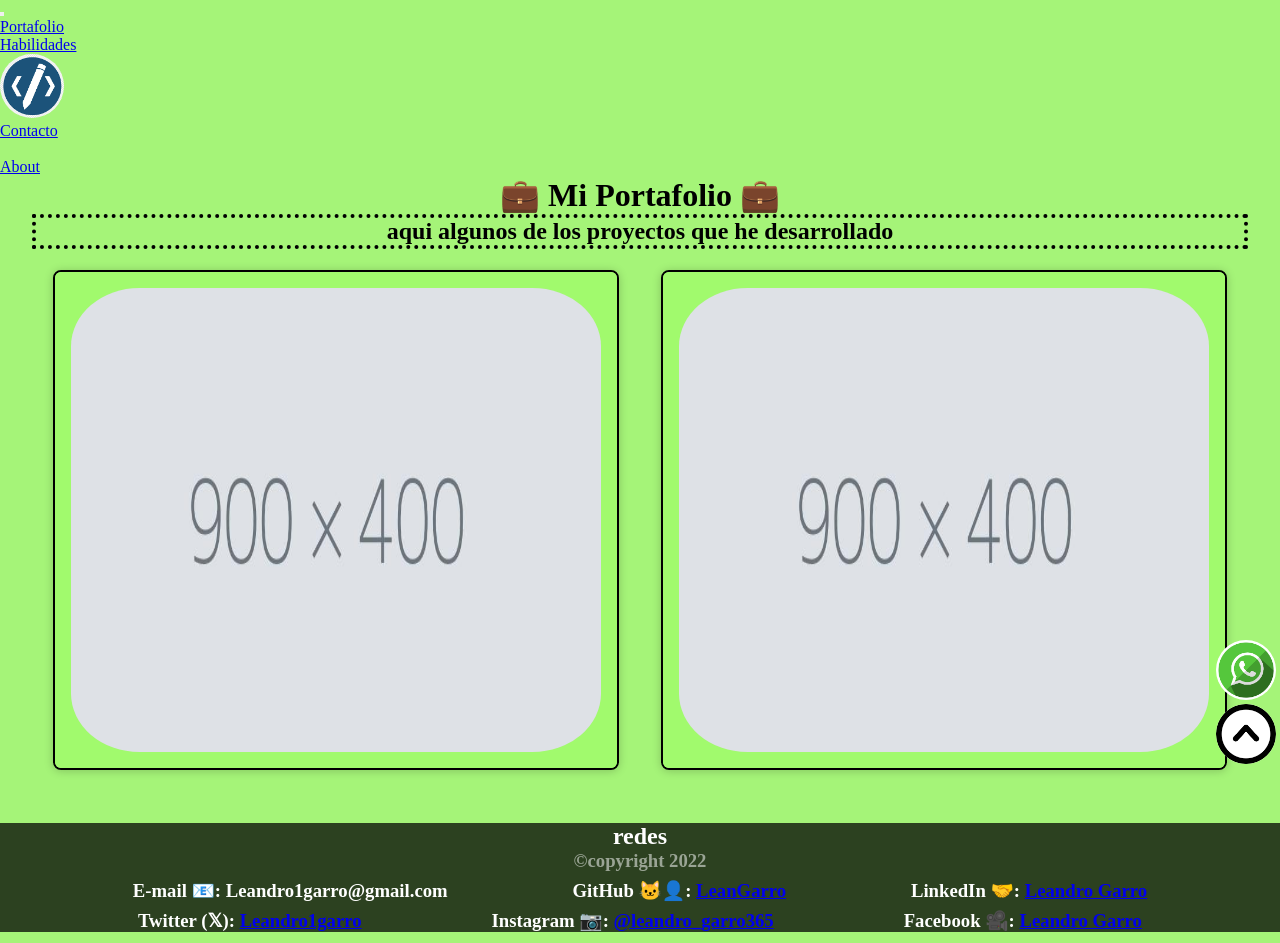
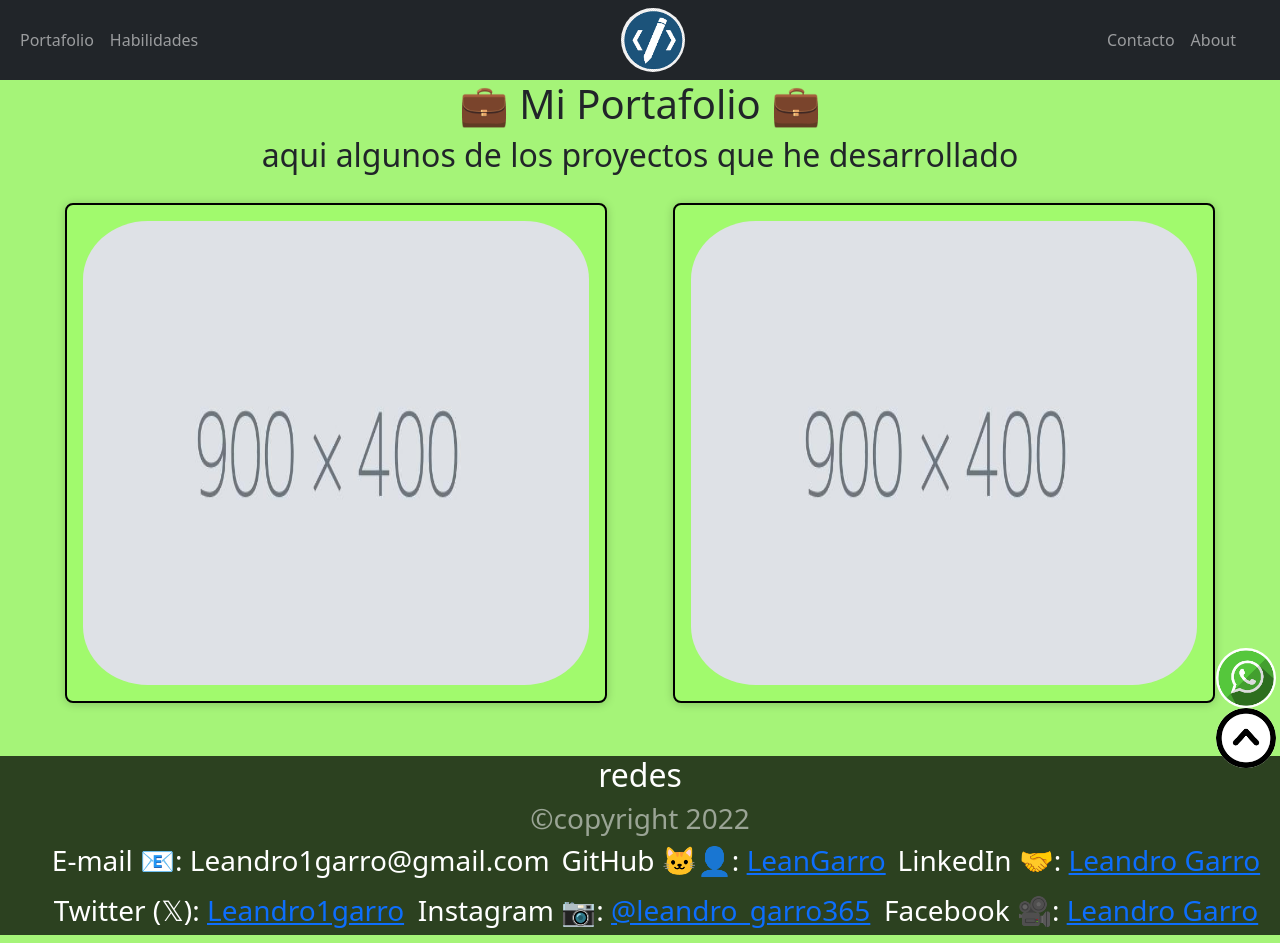
Before and after one commit to LeanGarro/pre-entrega-n2-leandro_matias_garro, a plain HTML site: page pages/portafolio.html in a window 1280 px wide. Drawn offline with nearby package versions, Linux system fonts and the light colour scheme; a web font is replaced by a local one.

Commit message:
Bootstrap implementado en portafolio.html

```diff
--- a/pages/portafolio.html
+++ b/pages/portafolio.html
@@ -7,6 +7,9 @@
     <link rel="preconnect" href="https://fonts.googleapis.com">
     <link rel="preconnect" href="https://fonts.gstatic.com" crossorigin>
     <link href="https://fonts.googleapis.com/css2?family=Shantell+Sans:ital,wght@1,300&display=swap" rel="stylesheet">
+
+
+    <link href="https://cdn.jsdelivr.net/npm/bootstrap@5.3.2/dist/css/bootstrap.min.css" rel="stylesheet" integrity="sha384-T3c6CoIi6uLrA9TneNEoa7RxnatzjcDSCmG1MXxSR1GAsXEV/Dwwykc2MPK8M2HN" crossorigin="anonymous">
 
     <link rel="stylesheet" href="../css/style.css">
     <title>Portafolio</title>
@@ -53,7 +56,7 @@
 
     <main>
 
-        <div class="center border ">
+        <div class="text-center">
             <h2>aqui algunos de los proyectos que he desarrollado</h2>
         </div>
 
@@ -79,7 +82,7 @@
 
     <footer id="footer">
         <h2>redes</h1>
-            <h3 class="center" style="color: rgba(255, 255, 255, 0.525);">©copyright 2022</h3>
+            <h3 class="text-center" style="color: rgba(255, 255, 255, 0.525);">©copyright 2022</h3>
 
         <ul>
             <li><h3>E-mail 📧: Leandro1garro@gmail.com</h3></li>
@@ -95,5 +98,7 @@
 
     </footer>
 
+
+    <script src="https://cdn.jsdelivr.net/npm/bootstrap@5.3.2/dist/js/bootstrap.bundle.min.js" integrity="sha384-C6RzsynM9kWDrMNeT87bh95OGNyZPhcTNXj1NW7RuBCsyN/o0jlpcV8Qyq46cDfL" crossorigin="anonymous"></script>
 </body>
 </html>
```
Also changed, not shown: index.html (+2 -2 lines).
